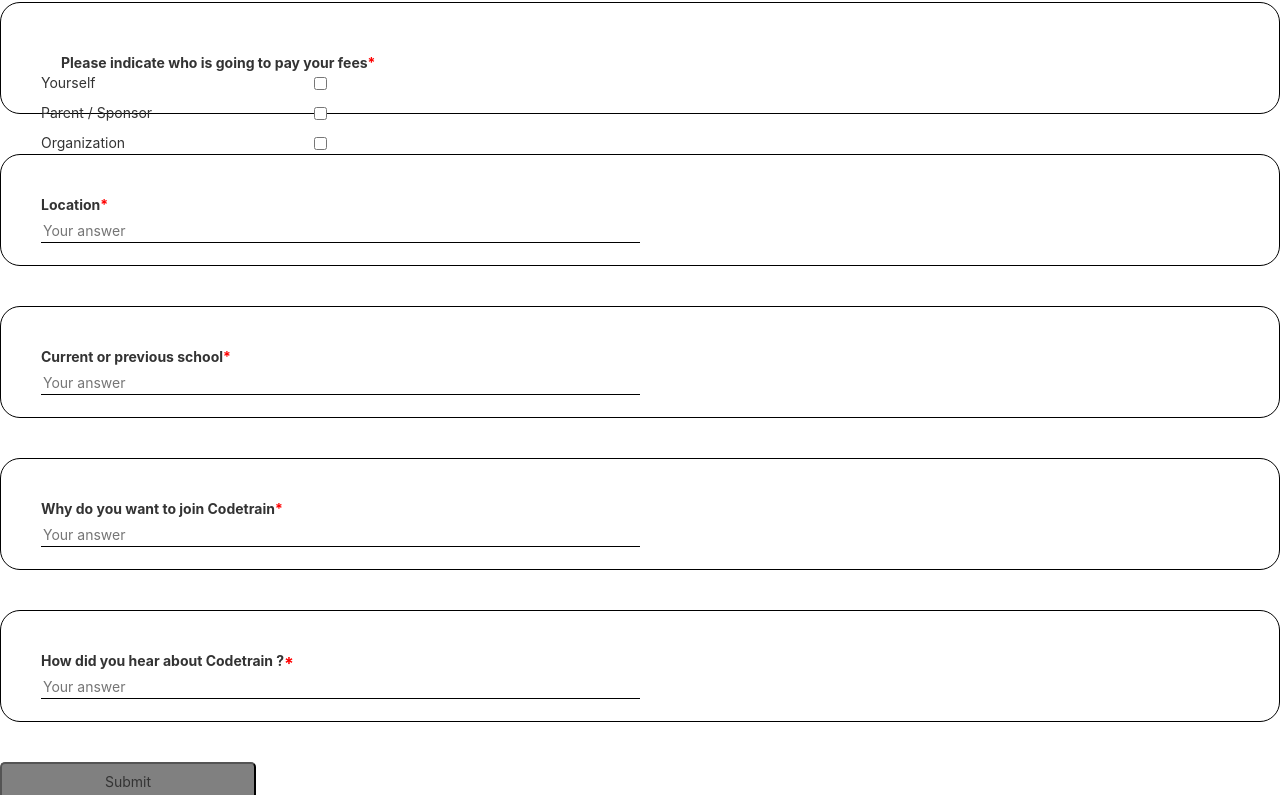
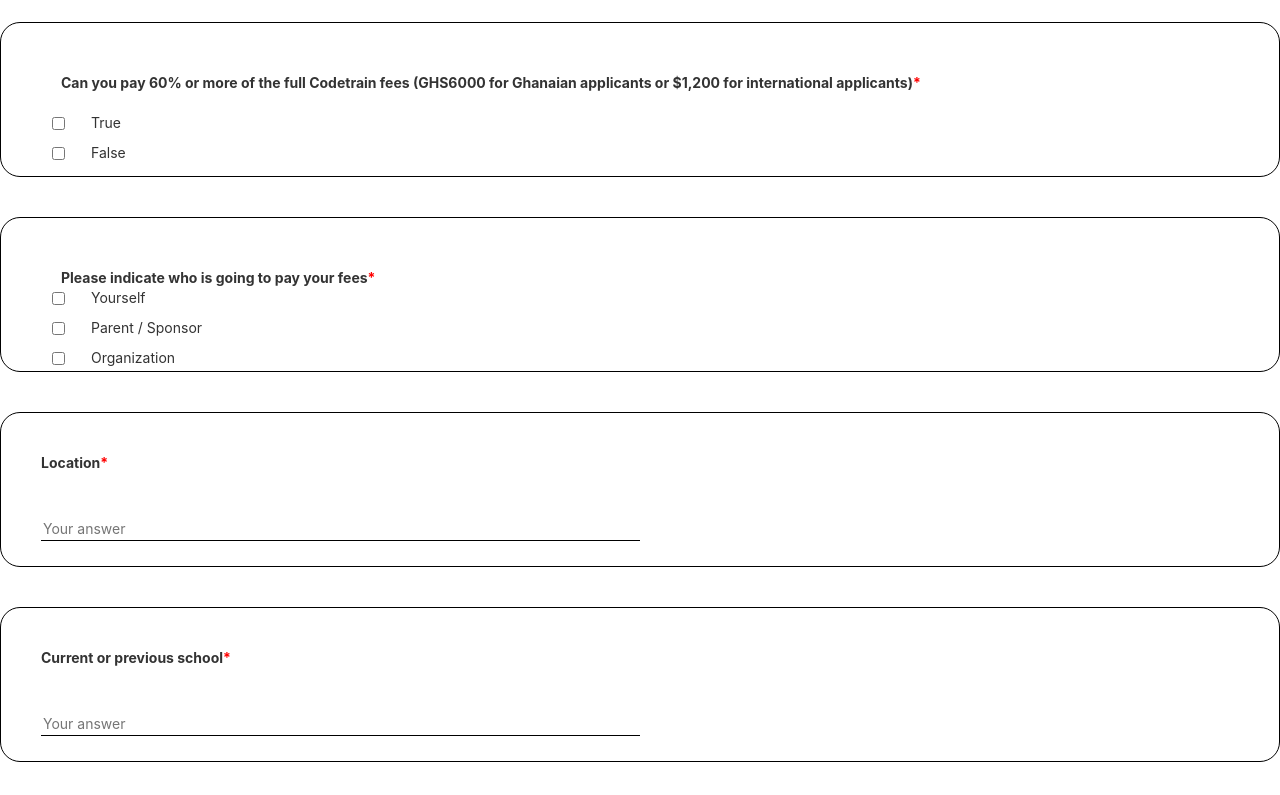
Before and after one commit to kencal20/react-forms_ass, a React (Create React App) app: page / in a window 1280 px wide. Shown: the part 964-1759 px from the top of the page. Built offline with nearby package versions, Linux system fonts and the light colour scheme.

Commit message:
css update

```diff
--- a/public/css/codetrainform.css
+++ b/public/css/codetrainform.css
@@ -1,38 +1,43 @@
-#intro{border: 2px solid grey;
+#intro {
+  border: 2px solid grey;
   border-radius: 10px;
   border-top: 15px solid deepskyblue;
 }
 
-#intro >p{
-	color:red;
-
+#intro > p {
+  color: red;
 }
-span{
-	color:red;
+span {
+  color: red;
 }
 
-.fillings{
-	border: 1px solid black ;
+.fillings {
+  border: 1px solid black;
   border-radius: 20px;
+  height: 155px;
 
-    height: 14vh;
-    padding:40px;
-
+  padding: 40px;
 }
-input{
+input {
   border: none;
   border-bottom: 1px solid black;
   width: 50%;
-}
-button{
-	 border-radius: 5px;
-	 width: 20%;
-	 height: 5vh;
-	 background-color: grey;
-
+  margin-top: 40px;
 }
 
-.fillings >.radio>input{
+.fillings > .checkbox > input {
   margin-left: 5px;
-	width: 40px;
+  width: 25px;
 }
+.fillings > .checkbox > p {
+  margin-left: 50px;
+}
+.fillings > .checkbox > label {
+  margin-top: -34px;
+}
+
+button {
+  border-radius: 5px;
+  width: 9%;
+  height: 5vh;
+}
```
Lines whose indentation alone changed are shown as unchanged.
